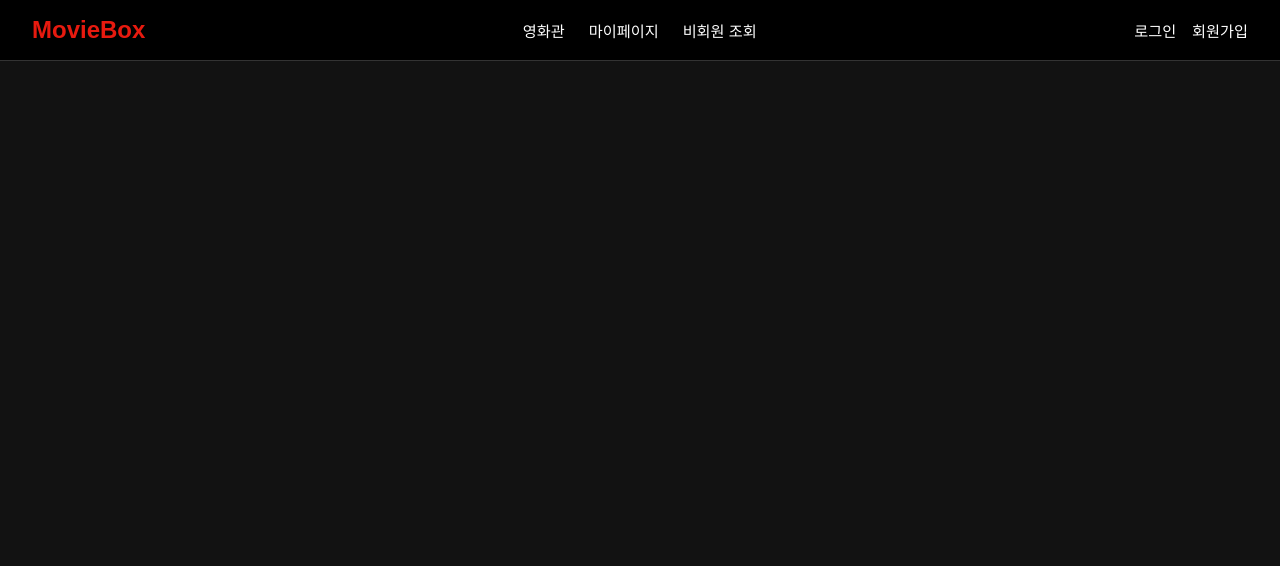
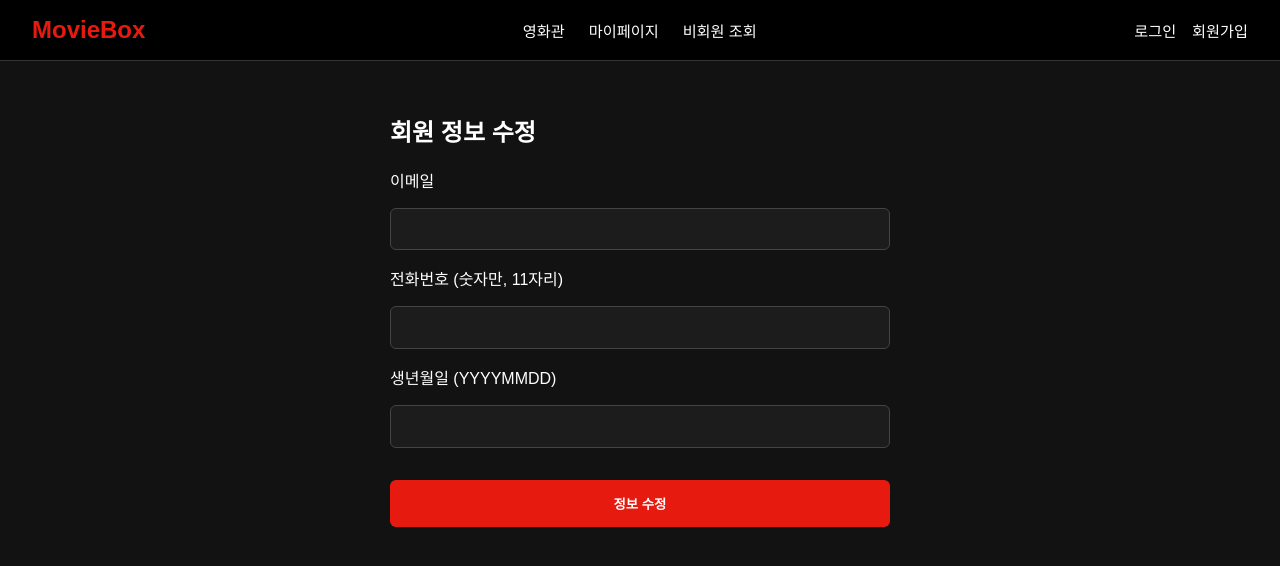
Before and after one commit to jaearam/UOS-ticket-reservation-frontend, a React (Create React App) app: page /edit-profile in a window 1280 px wide. Shown: the top 566 px of the page. Built offline with nearby package versions, Linux system fonts and the light colour scheme; no server answers.

Commit message:
Mypage added

```diff
--- a/src/App.tsx
+++ b/src/App.tsx
@@ -13,6 +13,7 @@ import TheaterDetailPage from './pages/TheaterDetailPage';
 import Header from './components/Header';
 import LoginPage from './pages/LoginPage';
 import RegisterPage from './pages/RegisterPage';
+import EditProfilePage from './pages/EditProfilePage';
 import { AuthProvider } from './contexts/AuthContext';
 
 
@@ -34,6 +35,7 @@ const App: React.FC = () => {
           <Route path="/theaters/:id" element={<TheaterDetailPage />} />
           <Route path="/login" element={<LoginPage />} />
           <Route path="/register" element={<RegisterPage />} />
+          <Route path="/edit-profile" element={<EditProfilePage />} />
         </Routes>
       </AppWrapper>
     </Router>
--- /dev/null
+++ b/src/pages/EditProfilePage.tsx
@@ -0,0 +1,108 @@
+import React, { useEffect, useState } from 'react';
+import styled from 'styled-components';
+import axios from 'axios';
+import { useNavigate } from 'react-router-dom';
+import { useAuth } from '../contexts/AuthContext';
+
+const EditProfilePage: React.FC = () => {
+  const { token } = useAuth();
+  const navigate = useNavigate();
+  const [form, setForm] = useState({
+    email: '',
+    phoneNumber: '',
+    birthDate: '',
+  });
+  const [errorMsg, setErrorMsg] = useState('');
+
+  useEffect(() => {
+    const fetchUserInfo = async () => {
+      try {
+        const res = await axios.get('http://localhost:8080/api/members/me', {
+          headers: { Authorization: `Bearer ${token}` },
+        });
+        const { email, phoneNumber, birthDate } = res.data;
+        setForm({ email, phoneNumber, birthDate });
+      } catch (err) {
+        console.error('회원 정보 조회 실패:', err);
+      }
+    };
+    fetchUserInfo();
+  }, [token]);
+
+  const handleChange = (e: React.ChangeEvent<HTMLInputElement>) => {
+    setForm({ ...form, [e.target.name]: e.target.value });
+  };
+
+  const handleSubmit = async (e: React.FormEvent) => {
+    e.preventDefault();
+    try {
+      await axios.put('http://localhost:8080/api/members', form, {
+        headers: { Authorization: `Bearer ${token}` },
+      });
+      alert('회원 정보가 수정되었습니다.');
+      navigate('/mypage');
+    } catch (err: any) {
+      setErrorMsg(err.response?.data?.message || '정보 수정 실패');
+    }
+  };
+
+  return (
+    <Wrapper>
+      <h2>회원 정보 수정</h2>
+      <Form onSubmit={handleSubmit}>
+        <label>이메일</label>
+        <Input name="email" value={form.email} onChange={handleChange} required />
+
+        <label>전화번호 (숫자만, 11자리)</label>
+        <Input name="phoneNumber" value={form.phoneNumber} onChange={handleChange} required />
+
+        <label>생년월일 (YYYYMMDD)</label>
+        <Input name="birthDate" value={form.birthDate} onChange={handleChange} required />
+
+        {errorMsg && <ErrorMsg>{errorMsg}</ErrorMsg>}
+
+        <SubmitButton type="submit">정보 수정</SubmitButton>
+      </Form>
+    </Wrapper>
+  );
+};
+
+export default EditProfilePage;
+
+const Wrapper = styled.div`
+  max-width: 500px;
+  margin: 0 auto;
+  padding: 2rem 1rem;
+  color: ${({ theme }) => theme.text};
+`;
+
+const Form = styled.form`
+  display: flex;
+  flex-direction: column;
+  gap: 1rem;
+`;
+
+const Input = styled.input`
+  padding: 0.8rem;
+  border-radius: 6px;
+  border: 1px solid #444;
+  background: #1c1c1c;
+  color: ${({ theme }) => theme.text};
+`;
+
+const SubmitButton = styled.button`
+  background: ${({ theme }) => theme.primary};
+  color: white;
+  border: none;
+  padding: 0.9rem;
+  border-radius: 6px;
+  cursor: pointer;
+  font-weight: bold;
+  margin-top: 1rem;
+`;
+
+const ErrorMsg = styled.p`
+  color: red;
+  font-size: 0.9rem;
+  margin-top: -0.5rem;
+`;
--- a/src/pages/Mypage.tsx
+++ b/src/pages/Mypage.tsx
@@ -1,36 +1,64 @@
-import React from 'react';
+import React, { useEffect, useState } from 'react';
 import styled from 'styled-components';
+import axios from 'axios';
+import { useAuth } from '../contexts/AuthContext';
+import { useNavigate } from 'react-router-dom';
+
+interface MemberDto {
+  id: number;
+  userId: string;
+  email: string;
+  phoneNumber: string;
+  birthDate: string;
+  grade: string;
+  availablePoints: number;
+  gradeText: string;
+}
+
+interface ReservationDto {
+  id: string;
+  movieTitle: string;
+  scheduleDate: string;
+  scheduleTime: string;
+  theaterName: string;
+  seatList: string[];
+  totalPrice: number;
+}
 
 const Mypage: React.FC = () => {
-  // 목업 유저 & 예매 정보
-  const user = {
-    name: '홍길동',
-    username: 'hong123',
-    phone: '010-1234-5678',
-    email: 'hong@example.com',
-    points: 1200,
+  const { token, isLoggedIn } = useAuth();
+  const navigate = useNavigate();
+  const [member, setMember] = useState<MemberDto | null>(null);
+  const [reservations, setReservations] = useState<ReservationDto[]>([]);
+
+  useEffect(() => {
+    if (!isLoggedIn) {
+      alert('로그인이 필요합니다.');
+      navigate('/login');
+      return;
+    }
+
+    const fetchData = async () => {
+      try {
+        const res1 = await axios.get<MemberDto>('http://localhost:8080/api/members/my', {
+          headers: { Authorization: `Bearer ${token}` },
+        });
+        setMember(res1.data);
+
+        const res2 = await axios.get<ReservationDto[]>('http://localhost:8080/api/reservations/my', {
+          headers: { Authorization: `Bearer ${token}` },
+        });
+        setReservations(res2.data);
+      } catch (err) {
+        console.error('마이페이지 조회 실패:', err);
+        alert('회원 정보를 불러올 수 없습니다.');
+      }
     };
 
-  const reservations = [
-    {
-      id: 'R202405171001',
-      movieTitle: '이너월드',
-      date: '2024-05-20',
-      time: '16:00',
-      theater: 'CGV 강남',
-      seatList: ['C3', 'C4'],
-      totalPrice: 22000,
-    },
-    {
-      id: 'R202405171002',
-      movieTitle: '소울플레이',
-      date: '2024-05-22',
-      time: '18:30',
-      theater: 'CGV 용산',
-      seatList: ['B1'],
-      totalPrice: 11000,
-    },
-  ];
+    fetchData();
+  }, [isLoggedIn, token, navigate]);
+
+  if (!member) return <Wrapper>로딩 중...</Wrapper>;
 
   return (
     <Wrapper>
@@ -38,29 +66,33 @@ const Mypage: React.FC = () => {
 
       <Section>
         <h3>👤 개인정보</h3>
-        <p><strong>이름:</strong> {user.name}</p>
-        <p><strong>아이디:</strong> {user.username}</p>
-        <p><strong>연락처:</strong> {user.phone}</p>
-        <p><strong>이메일:</strong> {user.email}</p>
-        <p><strong>포인트:</strong> {user.points.toLocaleString()} P</p>
+        <p><strong>아이디:</strong> {member.userId}</p>
+        <p><strong>이메일:</strong> {member.email}</p>
+        <p><strong>전화번호:</strong> {member.phoneNumber}</p>
+        <p><strong>생년월일:</strong> {member.birthDate}</p>
+        <p><strong>포인트:</strong> {member.availablePoints.toLocaleString()} P</p>
         <ActionRow>
-          <Btn onClick={() => alert('정보 수정은 준비 중입니다.')}>정보 수정</Btn>
+          <Btn onClick={() => navigate('/edit-profile')}>정보 수정</Btn>
           <Btn onClick={() => alert('회원 탈퇴는 준비 중입니다.')}>회원 탈퇴</Btn>
         </ActionRow>
       </Section>
 
       <Section>
         <h3>🧾 예매 내역</h3>
-        {reservations.map((r) => (
+        {reservations.length === 0 ? (
+          <p>예매 내역이 없습니다.</p>
+        ) : (
+          reservations.map((r) => (
             <Card key={r.id}>
               <p><strong>예매번호:</strong> {r.id}</p>
               <p><strong>영화:</strong> {r.movieTitle}</p>
-            <p><strong>일시:</strong> {r.date} {r.time}</p>
-            <p><strong>극장:</strong> {r.theater}</p>
+              <p><strong>일시:</strong> {r.scheduleDate} {r.scheduleTime}</p>
+              <p><strong>극장:</strong> {r.theaterName}</p>
               <p><strong>좌석:</strong> {r.seatList.join(', ')}</p>
               <p><strong>결제금액:</strong> {r.totalPrice.toLocaleString()}원</p>
             </Card>
-        ))}
+          ))
+        )}
       </Section>
     </Wrapper>
   );
```
Lines whose indentation alone changed are shown as unchanged.
